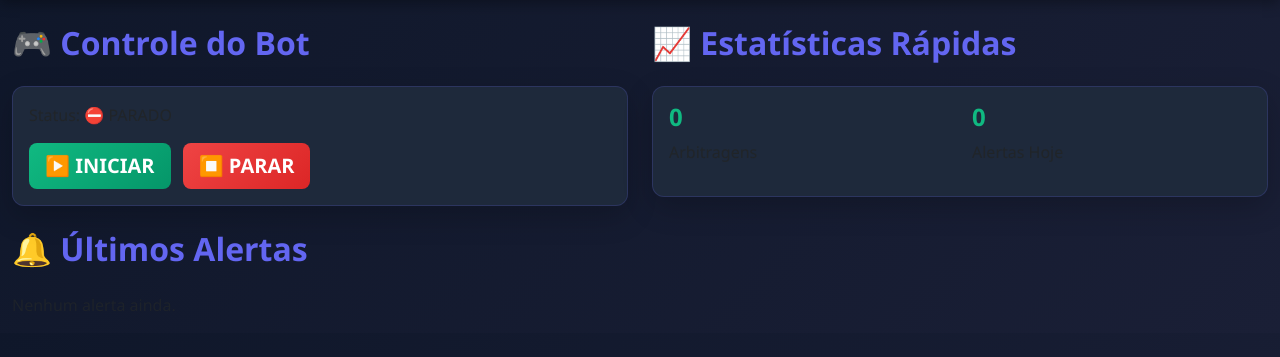
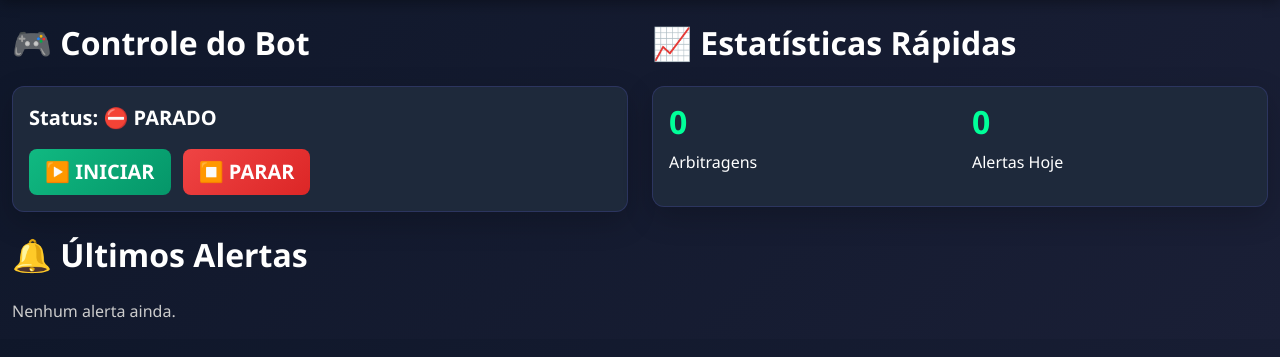
Before and after one commit to joaopaulljp-ui/Betfair-Bot-, a Flask app: page / in a window 1280 px wide. Shown: the part 57-414 px from the top of the page. Run offline with Flask 3, Linux system fonts and the light colour scheme; data that the repository does not hold is empty.

Commit message:
Update style.css

```diff
--- a/static/css/style.css
+++ b/static/css/style.css
@@ -123,3 +123,29 @@ h4 {
         font-size: 0.75rem;
     }
 }
+.card,
+.card-body,
+p,
+h4,
+h2,
+span,
+div {
+    color: #ffffff !important;
+}
+
+.text-muted {
+    color: #cccccc !important;
+}
+
+#stat-arb,
+#stat-alertas {
+    color: #00ff99 !important;
+    font-size: 32px;
+    font-weight: bold;
+}
+
+#status-text {
+    color: #ffffff !important;
+    font-size: 20px;
+    font-weight: bold;
+}
```
